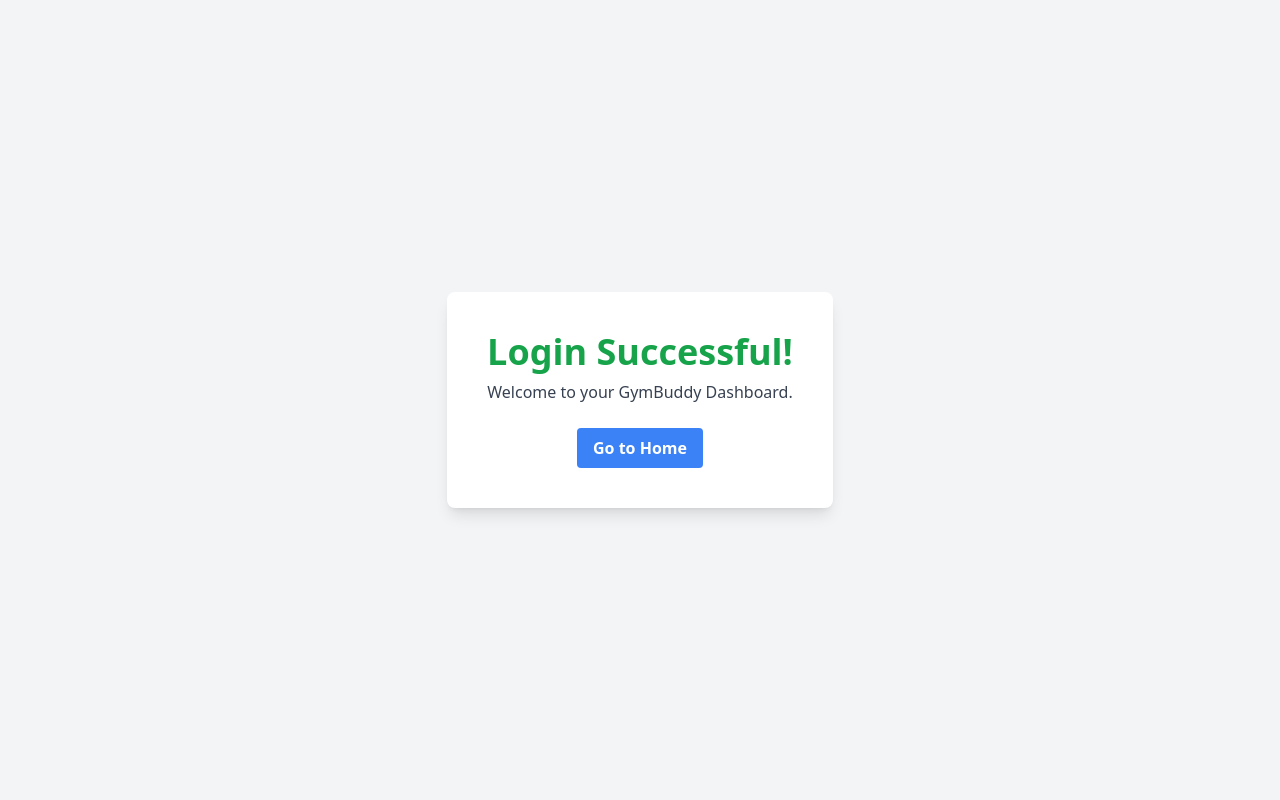
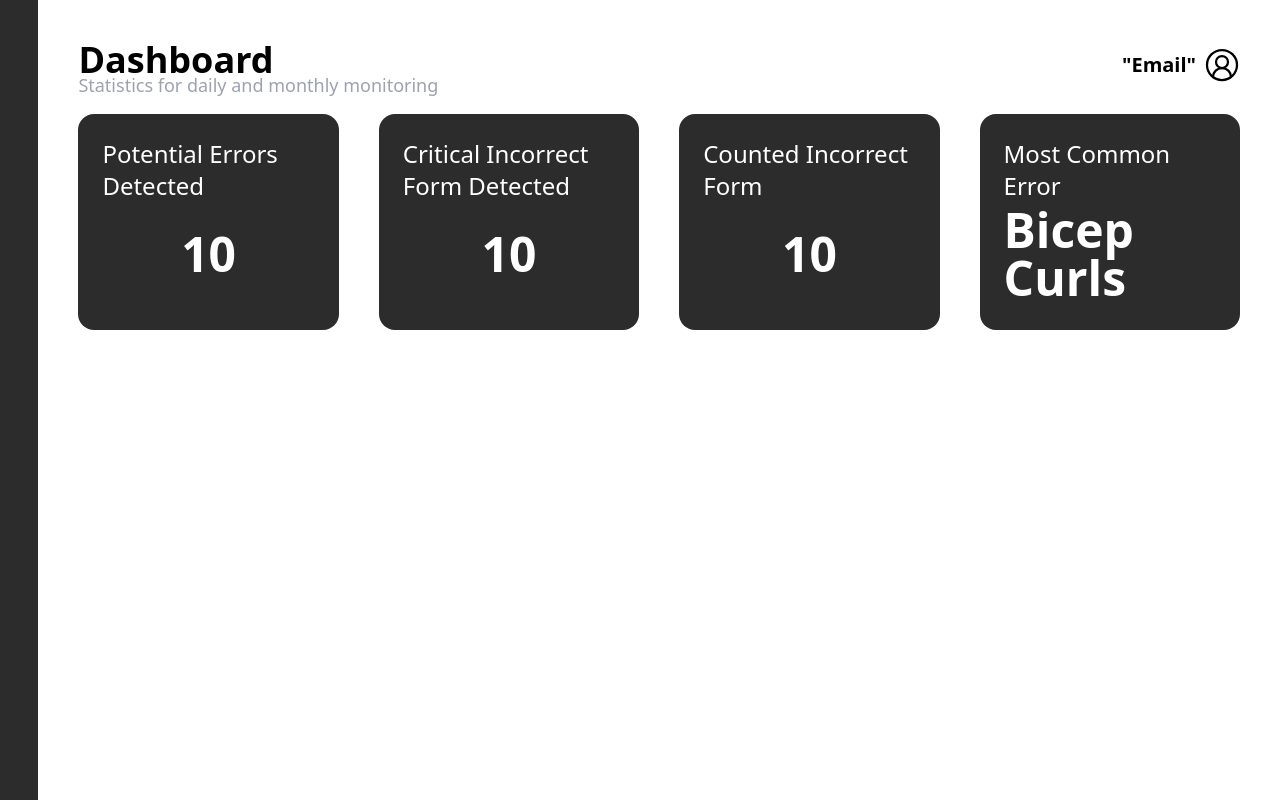
Before and after one commit to sooooodeen/2025-CP_GymBuddy, a Flask app: page /dashboard in a window 1280 px wide. Run offline with Flask 3, Linux system fonts and the light colour scheme; some libraries are stand-ins or nearby versions.

Commit message:
dashboard.html

```diff
--- a/templates/dashboard.html
+++ b/templates/dashboard.html
@@ -6,13 +6,37 @@
     <title>Dashboard</title>
     <script src="https://cdn.tailwindcss.com"></script>
 </head>
-<body class="bg-gray-100 flex items-center justify-center h-screen">
-    <div class="text-center bg-white p-10 rounded-lg shadow-lg">
-        <h1 class="text-4xl font-bold text-green-600">Login Successful!</h1>
-        <p class="text-gray-700 mt-2">Welcome to your GymBuddy Dashboard.</p>
-        <a href="{{ url_for('home') }}" class="mt-6 inline-block bg-blue-500 text-white font-bold py-2 px-4 rounded hover:bg-blue-700">
-            Go to Home
-        </a>
+<body>
+    <div class="h-[100dvh] w-[100dvw] grid grid-cols-[3%_1fr] grid-rows-1">
+        <div class="bg-[#2D2C2C] h-full">
+
+        </div>
+        <div class="p-10 font-Helvetica flex flex-col gap-6">
+            <div id="header" class="w-full grid grid-cols-2 h-[7%]">
+                <h1 class="text-4xl font-semibold">Dashboard<p class="text-lg text-gray-400 font-normal leading-[10px]">Statistics for daily and monthly monitoring</p></h1>
+                <div class="flex justify-end items-center gap-2">
+                    <h1 class="text-xl font-Helvetica font-semibold">"Email" </h1><svg xmlns="http://www.w3.org/2000/svg" width="36" height="36" viewBox="0 0 24 24" fill="none" stroke="currentColor" stroke-width="1.5" stroke-linecap="round" stroke-linejoin="round" class="lucide lucide-circle-user-round-icon lucide-circle-user-round"><path d="M18 20a6 6 0 0 0-12 0"/><circle cx="12" cy="10" r="4"/><circle cx="12" cy="12" r="10"/></svg>
+                </div>
+            </div>
+           <div id="box" class="h-[30%] grid grid-cols-4 gap-10">
+                <div class="bg-[#2D2C2C] h-full rounded-2xl p-6 flex items-center flex-col">
+                    <h1 class="text-white text-2xl">Potential Errors Detected</h1>
+                    <h1 class="text-5xl h-full w-full flex justify-center items-center text-white font-bold">10</h1>
+                </div>
+                <div class="bg-[#2D2C2C] h-full rounded-2xl p-6 flex items-center flex-col">
+                    <h1 class="text-white text-2xl">Critical Incorrect Form Detected</h1>
+                    <h1 class="text-5xl h-full w-full flex justify-center items-center text-white font-bold">10</h1>
+                </div>
+                <div class="bg-[#2D2C2C] h-full rounded-2xl p-6 flex items-center flex-col">
+                    <h1 class="text-white text-2xl">Counted Incorrect Form</h1>
+                    <h1 class="text-5xl h-full w-full flex justify-center items-center text-white font-bold">10</h1>
+                </div>
+                <div class="bg-[#2D2C2C] h-full rounded-2xl p-6 flex items-center flex-col">
+                    <h1 class="text-white text-2xl">Most Common Error</h1>
+                    <h1 class="text-5xl h-full w-full flex justify-center items-center text-white font-bold">Bicep Curls</h1>
+                </div>
+           </div>
+        </div>
     </div>
 </body>
 </html>
```
